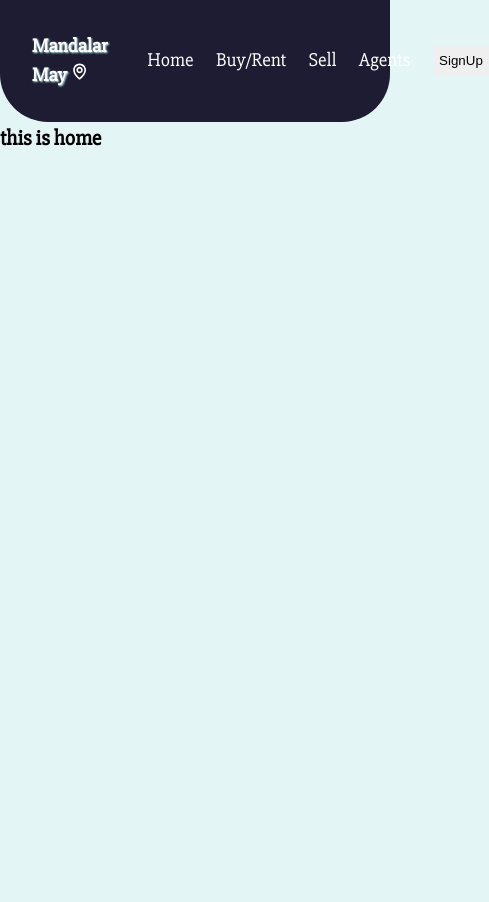
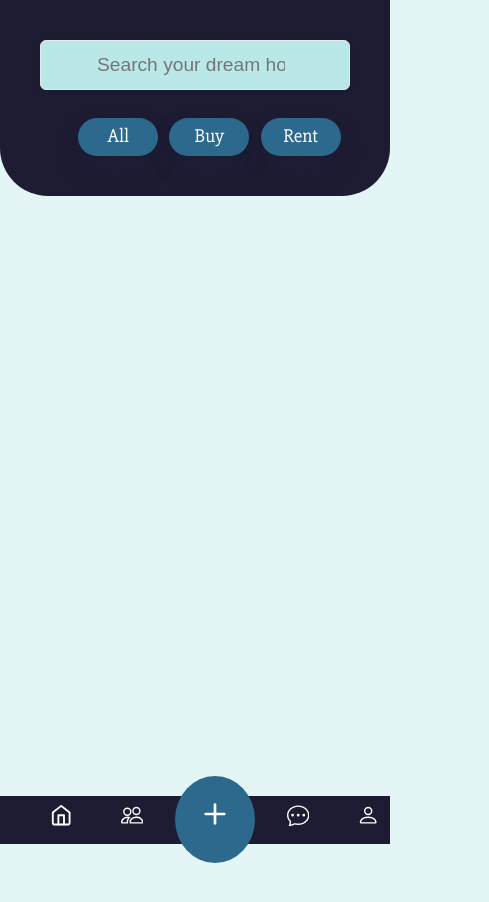
Before and after one commit to soesandarwin2201/real-estate-app-frontend, a React (Create React App) app: page /home in a window 390 px wide. Shown: the top 902 px of the page, 489 px wide, since content can reach past the window. After the commit the page ends 844 px from the top, so only its background shows below. Built offline with nearby package versions, Linux system fonts and the light colour scheme; a web font is replaced by a local one.

Commit message:
create the footer navbar styling

```diff
--- a/src/layouts/navbar/nav.css
+++ b/src/layouts/navbar/nav.css
@@ -3,8 +3,12 @@
      justify-content: space-between;
      align-items: center;
      background-color: var(--background-color);
-     padding: 2rem;
+     padding: 1.5rem;
      border-radius: 0 0 3rem 3rem;
+     top: 0;
+     left: 0;
+     width: 100%;
+     position: fixed;
 }
 
 .nav-menu {
@@ -28,9 +32,14 @@
      text-shadow: 1px 1px 2px #BAE8E8;
 }
 
-.nav-items:hover {
+.nav-items {
    background-color: var(--nav-color);
-   border-radius: 5px;
+   border-radius: 3rem;
+   padding: .3rem .3rem;
+   width: 80px;
+   text-align: center;
+   box-shadow: var(--box-shadow);
+   color: var(--text-color);
 }
 
 .nav-link {
@@ -38,3 +47,103 @@
      font-size: 1.2rem;
      color: var(--text-color);
 }
+
+.active {
+   background-color: var(--btn-color);
+   color: #000;
+   border-radius: 3rem;
+   padding: .3rem .3rem;
+   width: 80px;
+   text-align: center;
+   box-shadow: var(--box-shadow);
+}
+
+.signup-btn {
+     padding: .3rem .8rem;
+     background-color: var(--nav-color);
+     color: var(--text-color);
+     border-radius: 0 .5rem .5rem 1rem;
+}
+
+.mobile {
+     display: none;
+}
+
+@media screen and (max-width: 600px) {
+     .navbar {
+          flex-direction: column;
+          gap: 1rem;
+          align-items: center;
+          padding: 2.5rem;
+     }
+
+     .desktop {
+          display: none;
+     }
+     .mobile {
+          display: block;
+     }
+
+     .mobile-nav-menu {
+          display: flex;
+          gap: .7rem;
+          align-items: center;
+          margin-right: .7rem;
+          margin-top: .7rem;
+     }
+
+     .search_input {
+          display: block;
+          width: 100%;
+          border-radius: .375rem;
+          border: 1px solid #E5E7EB;
+          background-color: #BAE8E8;
+          color: #fff;
+          padding-top: .825rem;
+          padding-bottom: .825rem;
+          padding-left: 3.5rem;
+          padding-right: 4rem;
+          font-size:  1.2rem;
+          box-shadow: 0 1px 3px 0 rgba(0, 0, 0, 0.1);
+          outline: none;
+          transition: border-color 0.2s ease-in-out, box-shadow 0.2s ease-in-out;
+        }
+
+        .search_input:focus {
+          border-color: #000000;
+          box-shadow: none;
+        }
+
+        .footer_nav {
+          bottom: 0;
+          left: 0;
+          width: 100%;
+          position: fixed;
+          display: flex;
+          justify-content: center;
+          align-items: center;
+          gap: 1rem;
+          background: var(--background-color);
+        }
+
+        .footer_nav_item {
+          margin-inline: 1rem;
+        }
+
+        .footer_nav_link{
+          font-size: 1.4rem;
+          color: var(--text-color);
+        }
+
+        .plus {
+          font-size: 2rem;
+          color: var(--text-color);
+          border-radius: 50%;
+          padding: 1.5rem;
+          background-color: var(--nav-color);
+          width: 150px;
+          height: 150px;
+        }
+
+
+}
--- a/src/layouts/navbar/navData.js
+++ b/src/layouts/navbar/navData.js
@@ -1,3 +1,7 @@
+import * as BiMap from 'react-icons/bi';
+import * as FiHome from 'react-icons/fi';
+import * as BsPerson from 'react-icons/bs';
+
 export const navLinks = [
      {
        id: "home",
@@ -20,3 +24,65 @@ export const navLinks = [
        title: "Agents",
      },
    ];
+
+export const mobile_nav = [
+  {
+    id: "all",
+    path: '/all',
+    title: "All",
+  },
+  {
+    id: "buy",
+    path: '/buy',
+    title: "Buy",
+  },
+  {
+    id: "rent",
+    path: '/rent',
+    title: "Rent",
+  },
+
+]
+
+export const footer_nav = [
+  {
+    id: "home",
+    path: '/home',
+    title: "Home",
+    icon: <FiHome.FiHome />,
+    className: 'footer_nav_item',
+    linkcss: 'footer_nav_link'
+  },
+  {
+    id: "agents",
+    path: '/agents',
+    title: "Agents",
+    icon: <BsPerson.BsPeople />,
+    className: 'footer_nav_item',
+    linkcss: 'footer_nav_link'
+  },
+  {
+    id: "sell",
+    path: '/sell',
+    title: "Sell",
+    icon: <FiHome.FiPlus  />,
+    className: '',
+    linkcss: 'plus'
+  },
+  {
+    id: "chat",
+    path: '/chat',
+    title: "Chat",
+    icon: <BsPerson.BsChatDots  />,
+    className: 'footer_nav_item',
+    linkcss: 'footer_nav_link'
+  },
+  {
+    id: "signup",
+    path: '/signup',
+    title: "Sign Up",
+    icon: <BsPerson.BsPerson  />,
+    className: 'footer_nav_item',
+    linkcss: 'footer_nav_link'
+  },
+]
--- a/src/layouts/navbar/navbar.jsx
+++ b/src/layouts/navbar/navbar.jsx
@@ -1,12 +1,13 @@
-import React from 'react';
+import React, { useState } from 'react';
 import { useLocation } from "react-router-dom";
 import { Link} from 'react-router-dom';
-import { BiMap } from 'react-icons/bi'
-import { navLinks } from './navData';
+import { BiMap } from 'react-icons/bi';
+import { navLinks, mobile_nav, footer_nav} from './navData';
 import './nav.css'
 
 const Navbar = () => {
      const location = useLocation();
+     const [ active, setActive ] = useState("");
 
      if (location.pathname === "/") {
        return null;
@@ -14,17 +15,41 @@ const Navbar = () => {
 
      return (
        <nav className="navbar">
-         <Link to="/home" className="nav-logo">
+         <Link to="/home" className="nav-logo desktop">
           Mandalar May <BiMap  className='map-icon' />
          </Link>
-         <ul className="nav-menu">
+         <form action="" className="mobile">
+          <input type="text" placeholder='Search your dream house'  className='search_input' />
+         </form>
+         <ul className="nav-menu desktop">
           { navLinks.map((link) => (
-               <li className="nav-items" key={link.id}>
+               <li className={ `${ active === link.title ? "active" : "nav-items"}`} key={link.id} onClick={() => setActive(link.title)}>
                     <Link to={link.path} className="nav-link">{link.title}</Link>
                </li>
           ))}
           <button className="signup-btn">SignUp</button>
          </ul>
+
+         <ul className="mobile-nav-menu mobile">
+          { mobile_nav.map((link) => (
+               <li className={ `${ active === link.title ? "active" : "nav-items"}`} key={link.id} onClick={() => setActive(link.title)}>
+                    <Link to={link.path} className="nav-link">{link.title}</Link>
+               </li>
+          ))}
+         </ul>
+
+         <ul className="footer_nav mobile">
+         {
+        footer_nav.map((item) => (
+          <li className={item.className} key={item.id}>
+            <Link to={item.path} className={item.linkcss}>
+              {item.icon}
+            </Link>
+          </li>
+        ))
+      }
+         </ul>
+
        </nav>
      );
    };
```
